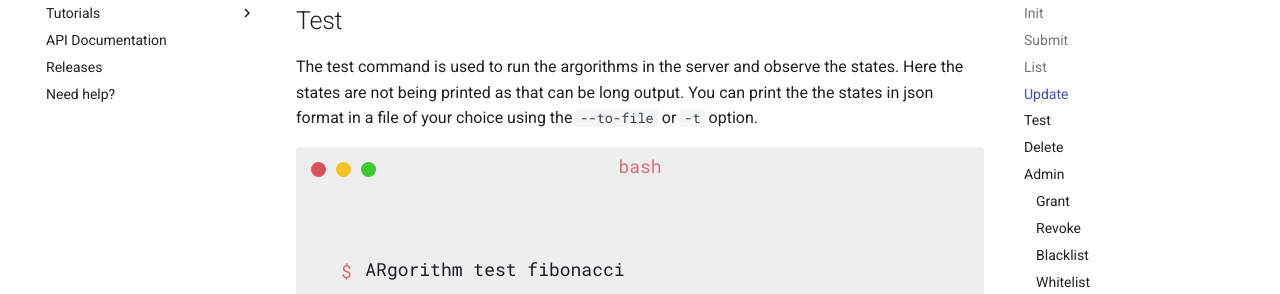
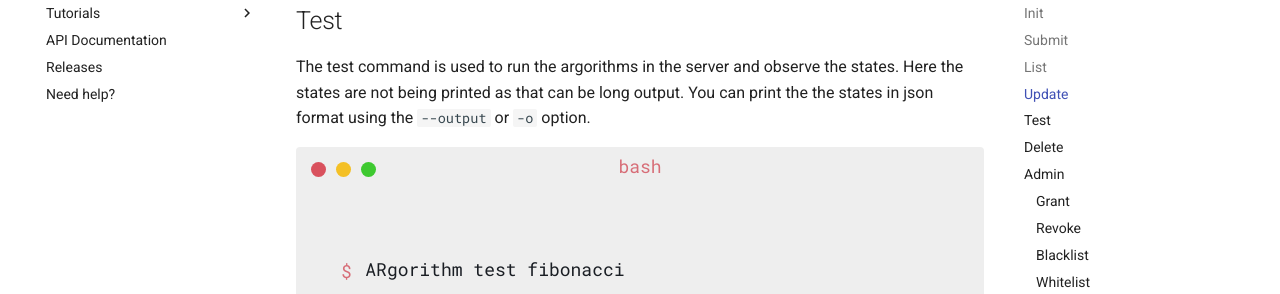
Before and after one commit to ARgorithm/toolkit, an MkDocs documentation site: the page built from docs/docs/cli.md, in a window 1280 px wide and 1400 px high, scrolled down 5666 px. Shown: the part 203-497 px from the top of the window. Built offline with MkDocs 1.6.1 and Material for MkDocs 9.7.7, drawn with Linux system fonts in a browser that asks for light colours; comment, search, counter and statistics services are not loaded.

````diff
--- a/docs/docs/cli.md
+++ b/docs/docs/cli.md
@@ -169,7 +169,7 @@ $ ARgorithm update fibonacci
 
 ## Test
 
-The test command is used to run the argorithms in the server and observe the states. Here the states are not being printed as that can be long output. You can print the the states in json format in a file of your choice using the `--to-file` or `-t` option.
+The test command is used to run the argorithms in the server and observe the states. Here the states are not being printed as that can be long output. You can print the the states in json format using the `--output` or `-o` option.
 
 <div class="termy">
 ```console
--- a/docs/docs/css/custom.css
+++ b/docs/docs/css/custom.css
@@ -77,7 +77,7 @@ a.external-link::after {
     margin-left: auto;
     margin-right: auto;
     text-shadow: 2px 2px #F9413C;
-    font-size: 7em;
+    font-size: calc(40px + 5vw);
     font-family: 'Raleway', sans-serif;
   }
 
````
Also changed, not shown: docs/docs/server.md (+3 -0 lines), docs/docs/tutorials/bubblesort.md (+2 -4 lines), 1 other file.
